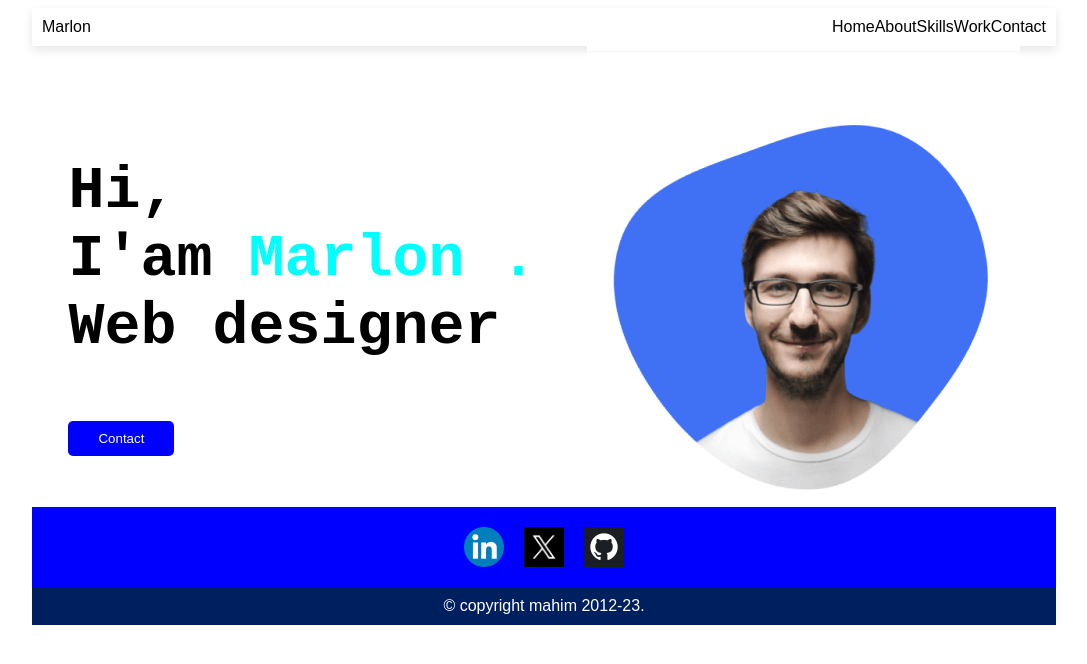
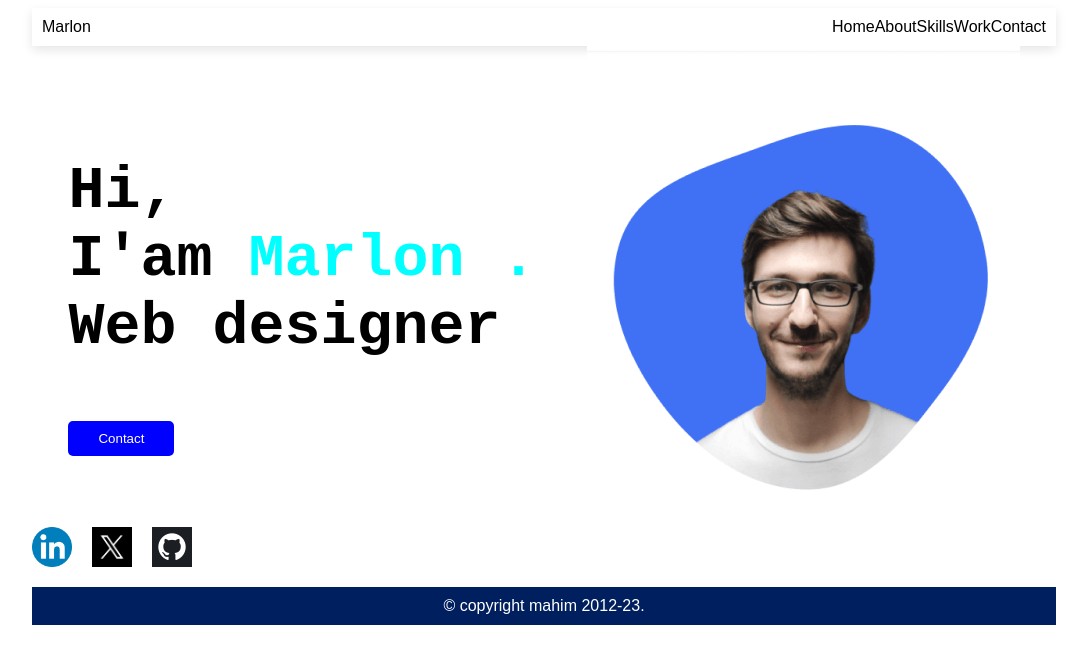
Before and after one commit to sakawatm/basicportfolio, a plain HTML site: page index.html in a window 1280 px wide. Shown: the whole page, without its empty margins (96-1183 px from the left). Drawn offline with Linux system fonts and the light colour scheme.

Commit message:
Update style.css

```diff
--- a/style.css
+++ b/style.css
@@ -50,11 +50,10 @@ body {
 }
 .ftr {
     display: flex;
-    justify-content: center;
+    justify-content: left;
     align-items: center;
     gap: 20px;
     padding: 20px 0;
-    background: blue;
 }
 
 .ftr a {
```
